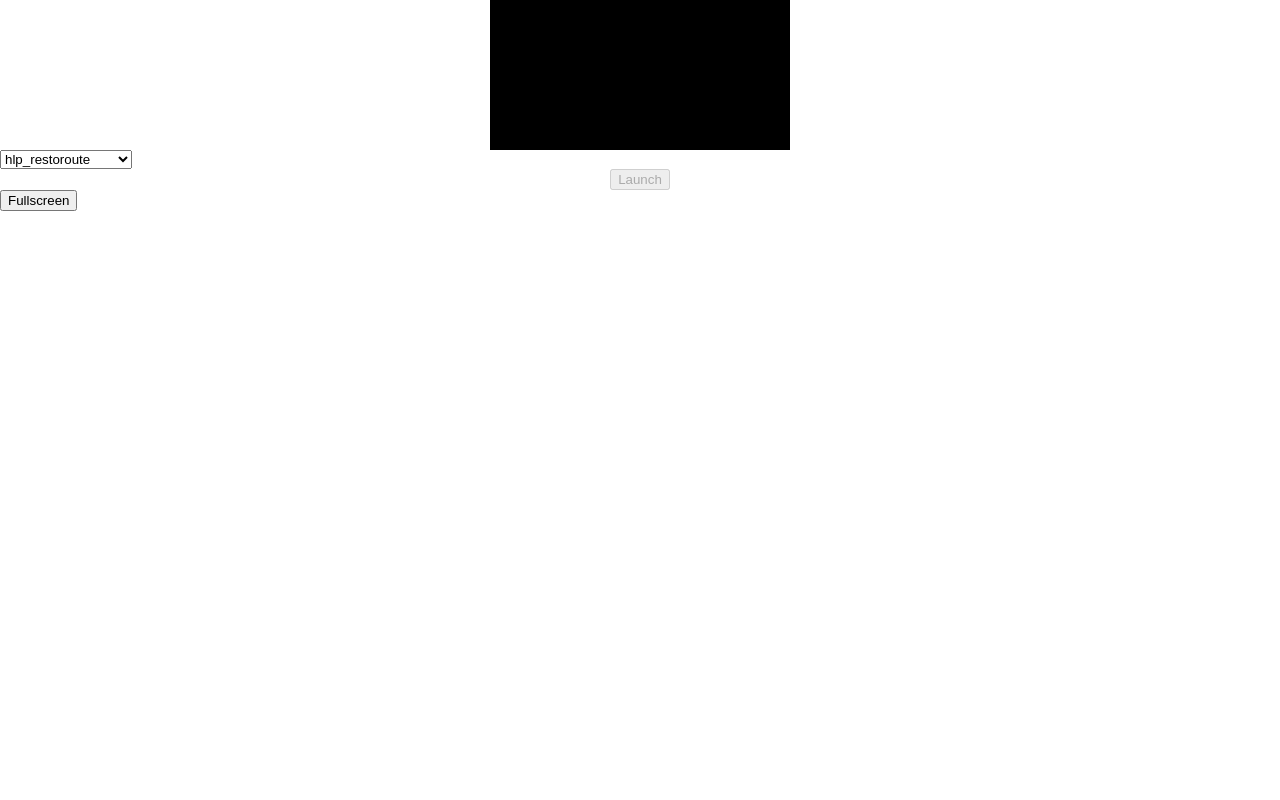
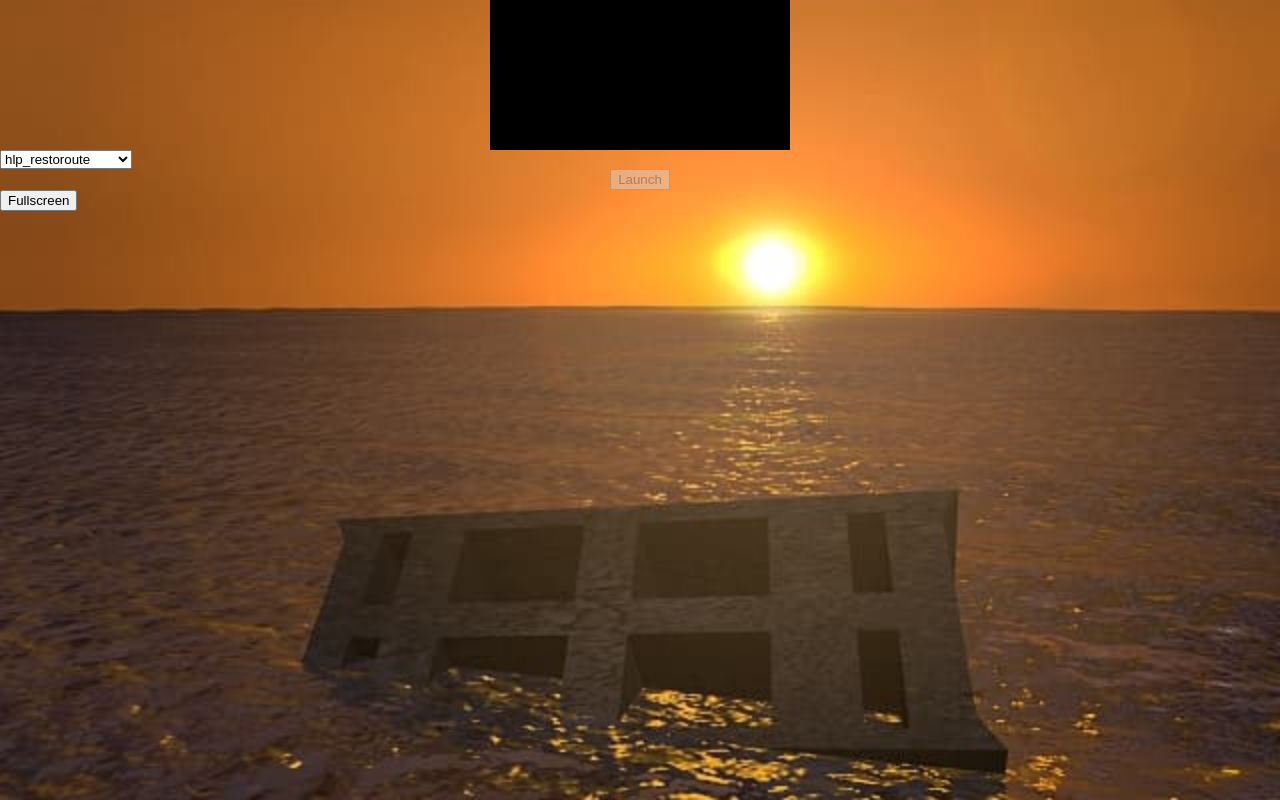
Before and after one commit to Parpaing-1337-Krew/hl-parpaing-web, a plain HTML site: page index.html in a window 1280 px wide. Drawn offline with Linux system fonts and the light colour scheme; a script that the page names is missing.

Commit message:
Add background and favicon

```diff
--- a/index.html
+++ b/index.html
@@ -6,12 +6,25 @@
 		<meta name="viewport" content="width=device-width, initial-scale=1.0, maximum-scale=1.0, user-scalable=no">
 		<meta name="MobileOptimized" content="640"/>
 		<meta name="HandheldFriendly" content="true"/>
+		<link rel="icon" type="image/x-icon" href="favicon.ico">
 		<title>HL-Parpaing</title>
 		<style>
+			html, body {
+				width: 100%;
+				height: 100%;
+				margin: 0;
+				padding: 0;
+				overflow: hidden;
+			}
 		  body {
 				font-family: arial;
 				margin: 0;
 				padding: none;
+				background-image: url('splash.jpg');
+				background-color: black;
+				background-repeat: no-repeat;
+				background-position: center;
+				background-size: cover;
 		  }
 
 			/* the canvas *must not* have any border or padding, or mouse coords will be wrong */
```
Also changed, not shown: favicon.ico (added), splash.jpg (added).
